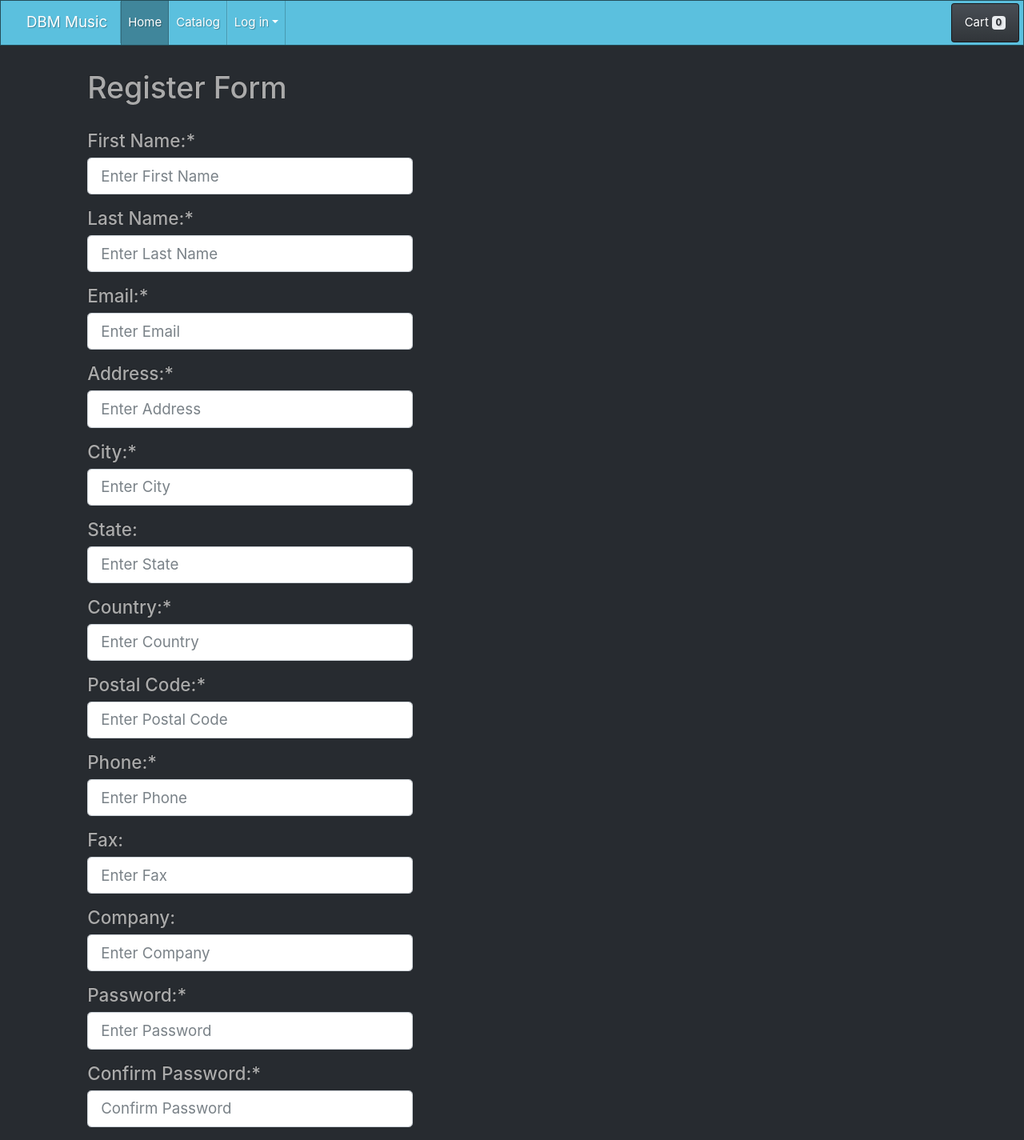
After one commit to jjwarren44/Music-Store, a PHP site: page /Register.php in a window 1280 px wide. The commit adds this page. Shown: the whole page at 80% size. Run offline with PHP 8.4, Linux system fonts and the light colour scheme.

Commit message:
Put in register page
:)

```diff
--- /dev/null
+++ b/Register.php
@@ -0,0 +1,167 @@
+<!DOCTYPE HTML>
+<html>
+<head>
+    <meta charset="utf-8">
+    <meta http-equiv="X-UA-Compatible" content="IE=edge">
+    <meta name="viewport" content="width=device-width, initial-scale=1">
+
+    <title>Music Store</title>
+    <link href="css/bootstrap.min.css" rel="stylesheet"> <!-- Bootstrap -->
+    <link rel="stylesheet" type="text/css" href="css/index.css"> <!-- Custom css file -->
+
+    <!-- JQuery -->
+    <script src="https://code.jquery.com/jquery-3.3.1.slim.min.js" integrity="sha384-q8i/X+965DzO0rT7abK41JStQIAqVgRVzpbzo5smXKp4YfRvH+8abtTE1Pi6jizo" crossorigin="anonymous"></script>
+    <script src="https://cdnjs.cloudflare.com/ajax/libs/popper.js/1.14.7/umd/popper.min.js" integrity="sha384-UO2eT0CpHqdSJQ6hJty5KVphtPhzWj9WO1clHTMGa3JDZwrnQq4sF86dIHNDz0W1" crossorigin="anonymous"></script>
+    <script src="https://stackpath.bootstrapcdn.com/bootstrap/4.3.1/js/bootstrap.min.js" integrity="sha384-JjSmVgyd0p3pXB1rRibZUAYoIIy6OrQ6VrjIEaFf/nJGzIxFDsf4x0xIM+B07jRM" crossorigin="anonymous"></script>
+
+    <link rel="shortcut icon" href="images/playbuttonfavicon.png" type="image/x-icon" /> <!-- favicon -->
+
+</head>
+<body>
+
+<!-- Bring in session -->
+<?php  require_once('DBConn.php');
+    session_start();
+?>
+
+    <!-- If user has unsuccessful login -->
+    <?php
+        if(isset($_SESSION['failedLogin'])) {
+            echo '<div class="container-fluid" id="failedLogin" style="padding-top: 1vw">';
+            echo '<div class="alert alert-danger">
+                    <strong>Login failed!</strong> User not found or incorrect password.
+                </div>';
+            echo '</div>';
+            unset($_SESSION['failedLogin']);
+        }
+    ?>
+
+    <!-- If user has successful order -->
+    <?php
+        if(isset($_SESSION['successfulOrder'])) {
+            echo '<div class="container-fluid" id="successfulOrder" style="padding-top: 1vw">';
+            echo '<div class="alert alert-success">
+                    <strong>Order successfully placed</strong>';
+            echo' </div>';
+            echo '</div>';
+            unset($_SESSION['successfulOrder']);
+        }
+    ?>
+
+    <!-- Navbar -->
+    <?php include("navbar.php"); ?>
+
+    <!-- Cart -->
+    <a href="cart.php">
+        <button type="button" class="btn btn-primary" id="cart">
+            Cart <span class="badge badge-light"><?php
+                if (isset($_SESSION['itemsInCart'])) {
+                    echo sizeof($_SESSION['itemsInCart']);
+                }  else {
+                    echo '0';
+                }
+            ?></span>
+        </button>
+    </a>
+
+    <div class="cotainer-fluid">
+        <div class="cotainer-fluid">
+        <!--Change into PHP-->
+        <div class="row">
+            <div class="col-md-1"></div>
+            <div class="col-md-3">
+                <h1>Register Form</h1>
+            </div>
+        </div>
+        <div class="row">
+            <div class="col-md-1"></div>
+            <!--Look at the project I showed you, it has a signup php-->
+            <div class="col-md-4">
+                <form>
+                <br>
+                <h4>First Name:*</h4>
+                <div class="form-group">
+                     <div class="input-group input-group-lg">
+                            <input type="text" class="form-control" placeholder="Enter First Name" name="Fname">
+                    </div>
+                </div>
+                <h4>Last Name:*</h4>
+                <div class="form-group">
+                     <div class="input-group input-group-lg">
+                            <input type="text" class="form-control" placeholder="Enter Last Name" name="Lname">
+                    </div>
+                </div>
+                <h4>Email:*</h4>
+                <div class="form-group">
+                     <div class="input-group input-group-lg">
+                            <input type="Email" class="form-control" placeholder="Enter Email" name="Email">
+                    </div>
+                </div>
+                <h4>Address:*</h4>
+                <div class="form-group">
+                     <div class="input-group input-group-lg">
+                            <input type="Address" class="form-control" placeholder="Enter Address" name="address">
+                    </div>
+                </div>
+                <h4>City:*</h4>
+                <div class="form-group">
+                     <div class="input-group input-group-lg">
+                            <input type="text" class="form-control" placeholder="Enter City" name="city">
+                    </div>
+                </div>
+                <h4>State:</h4>
+                <div class="form-group">
+                     <div class="input-group input-group-lg">
+                            <input type="text" class="form-control" placeholder="Enter State" name="state">
+                    </div>
+                </div>
+                <h4>Country:*</h4>
+                <div class="form-group">
+                     <div class="input-group input-group-lg">
+                            <input type="text" class="form-control" placeholder="Enter Country" name="cntry">
+                    </div>
+                </div>
+                <h4>Postal Code:*</h4>
+                <div class="form-group">
+                     <div class="input-group input-group-lg">
+                            <input type="text" class="form-control" placeholder="Enter Postal Code" name="postalcode">
+                    </div>
+                </div>
+                <h4>Phone:*</h4>
+                <div class="form-group">
+                     <div class="input-group input-group-lg">
+                            <input type="text" class="form-control" placeholder="Enter Phone" name="phonenmber">
+                    </div>
+                </div>
+                <h4>Fax:</h4>
+                <div class="form-group">
+                     <div class="input-group input-group-lg">
+                            <input type="text" class="form-control" placeholder="Enter Fax" name="fax">
+                    </div>
+                </div>
+                <h4>Company:</h4>
+                <div class="form-group">
+                     <div class="input-group input-group-lg">
+                            <input type="text" class="form-control" placeholder="Enter Company" name="cmpny">
+                    </div>
+                </div>
+                <h4>Password:*</h4>
+                <div class="form-group">
+                     <div class="input-group input-group-lg">
+                            <input type="password" class="form-control" placeholder="Enter Password" name="pwd">
+                    </div>
+                </div>
+                <h4>Confirm Password:*</h4>
+                <div class="form-group">
+                     <div class="input-group input-group-lg">
+                            <input type="password" class="form-control" placeholder="Confirm Password" name="pwd">
+                    </div>
+                </div>
+                </form>
+            </div>
+        </div>
+        <!-- Both login modals -->
+        <?php include('login_modals.php'); ?>
+    </div>
+</body>
+</html>
--- a/navbar.php
+++ b/navbar.php
@@ -1,7 +1,7 @@
 <?php
 
 	// Find out what page we are on
-	if (basename($_SERVER['PHP_SELF']) == "index.php") {
+	if (basename($_SERVER['PHP_SELF']) == "index.php" || basename($_SERVER['PHP_SELF']) == "Register.php")  {
 		$currentPage = "index";
 	} elseif (basename($_SERVER['PHP_SELF']) == "catalog.php" || basename($_SERVER['PHP_SELF']) == "track_list.php") {
 		$currentPage = "catalog";
```
Also changed, not shown: index.php (+12 -7 lines).
